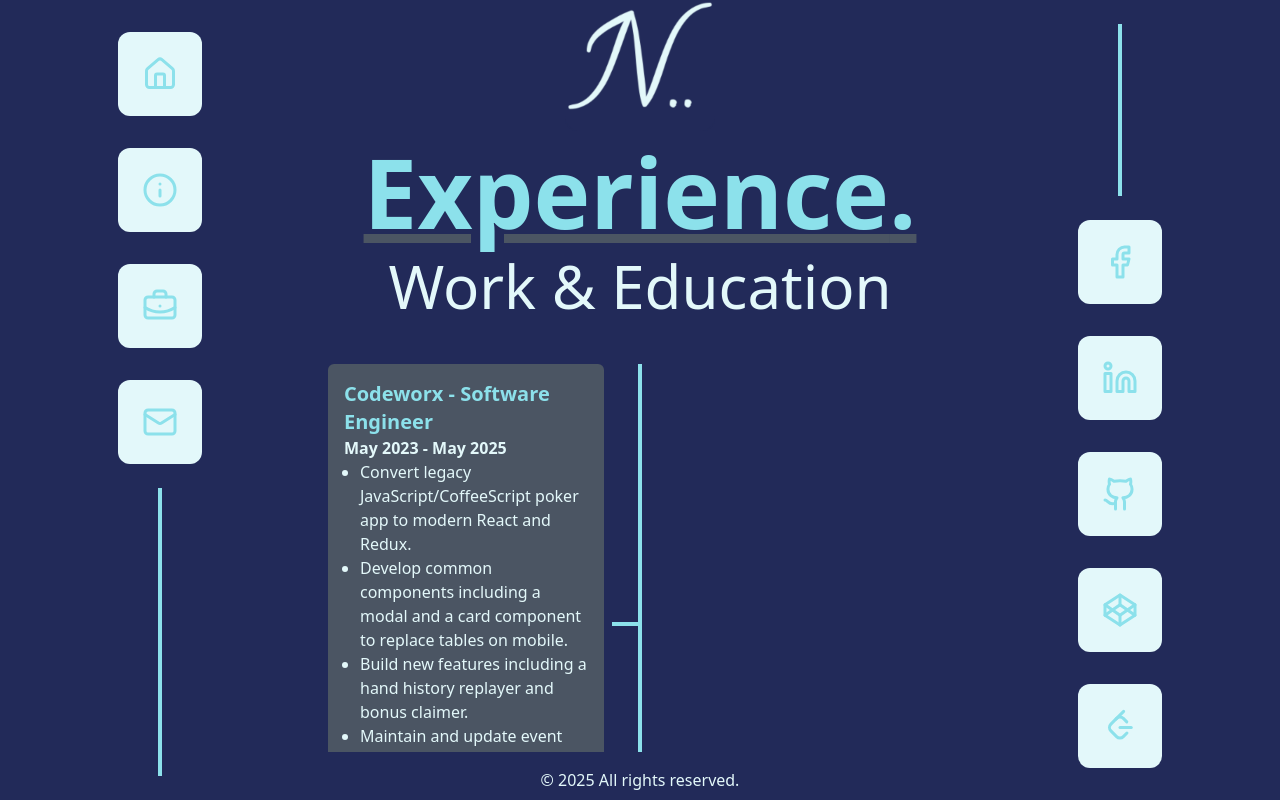
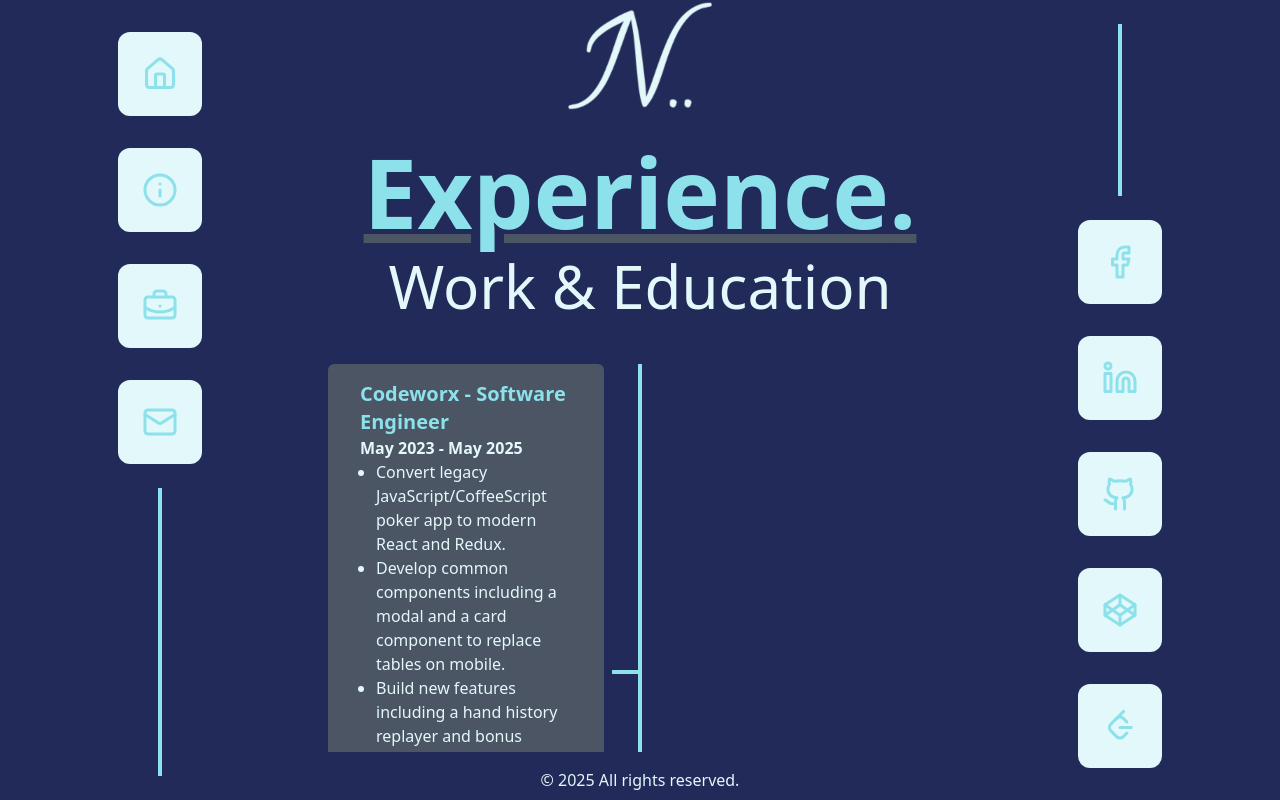
Before and after one commit to noe13hsu/react-portfolio, a React (Vite) app: page /experience in a window 1280 px wide. Built offline with nearby package versions, Linux system fonts and the light colour scheme.

Commit message:
Increase padding

```diff
--- a/src/components/experience/details.tsx
+++ b/src/components/experience/details.tsx
@@ -5,7 +5,7 @@ export const Details = ({item} : {item: TimelineEntry}) => {
   const header = title ? `${institution} - ${title}` : institution
 
   return (
-    <div className='relative bg-[var(--grey)] m-2 p-4 rounded-md'>
+    <div className='relative bg-[var(--grey)] m-2 px-8 py-4 rounded-md'>
         <h3 className='text-[var(--aqua)] font-bold text-xl'>{header}</h3>
         <h4 className='font-bold'>{year}</h4>
         <ul className='list-disc ml-4'>
```
